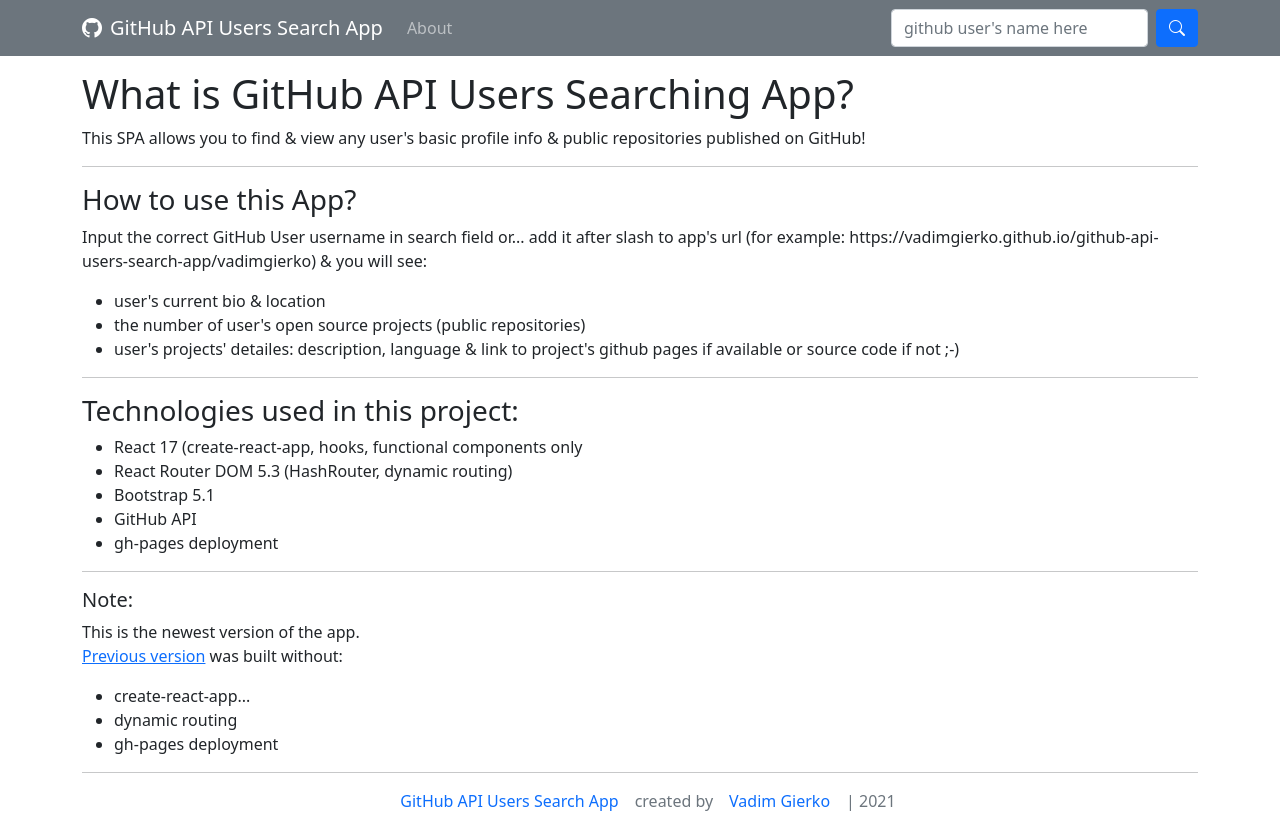
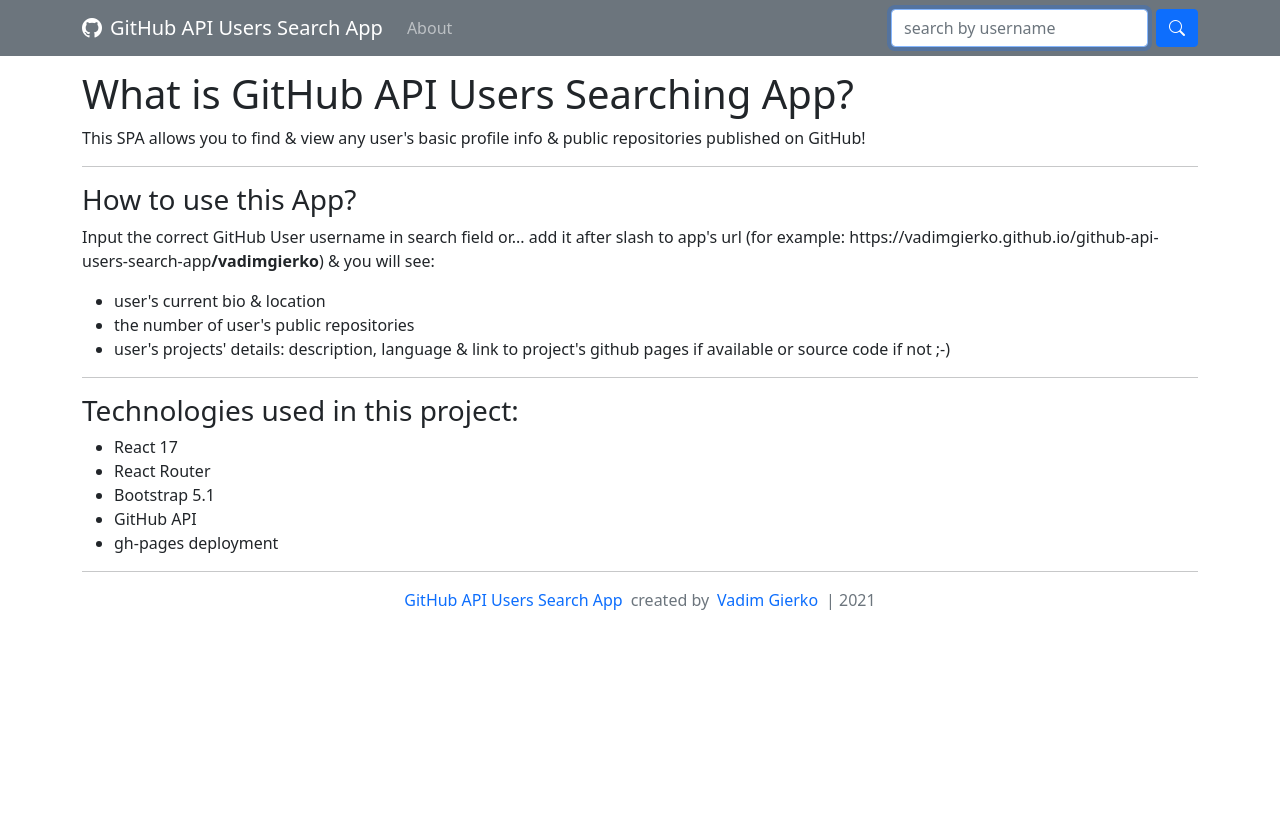
Before and after one commit to vadimgierko/github-api-users-search-app, a React (Create React App) app: page /#/ in a window 1280 px wide. After the commit the page ends 800 px from the top, so only its background shows below. Built offline with nearby package versions, Linux system fonts and the light colour scheme.

Commit message:
auto focus; repo groups & repo card style fixed; info edited; btns added

```diff
--- a/src/components/Bio.js
+++ b/src/components/Bio.js
@@ -5,7 +5,7 @@
                 <div className="card-header">
                     <h3 className="text-center">{props.userName}</h3>
                 </div>
-                <img className="card-img-top" src={props.avatarSrc} />
+                <img className="card-img-top" alt={props.userName + " avatar"} src={props.avatarSrc} />
                 <div className="card-body">
                     <p className="text-primary"><strong>Location:</strong> {props.location}</p>
                     <p className="text-primary"><strong>Public repositories:</strong> {props.reposNum}</p>
--- a/src/components/Footer.js
+++ b/src/components/Footer.js
@@ -4,19 +4,19 @@
             <hr />
             <p className="text-muted text-center">
                 <a
-                    className="nav-link text-center mb-3"
+                    className="me-2 mb-3"
                     href="https://vadimgierko.github.io/github-api-users-search-app/#/"
                     target="_blank"
                     rel="noreferrer"
-                    style={{display: "inline"}}
+                    style={{textDecoration: "none"}}
                 >GitHub API Users Search App</a>
                 created by
                 <a
-                    className="nav-link text-center mb-3"
+                    className="ms-2 me-2 mb-3"
                     href="https://vadimgierko.github.io/frontend-developer-portfolio/"
                     target="_blank"
                     rel="noreferrer"
-                    style={{display: "inline"}}
+                    style={{textDecoration: "none"}}
                 >Vadim Gierko</a>
                 | 2021
             </p>
--- a/src/components/Header.js
+++ b/src/components/Header.js
@@ -1,4 +1,4 @@
-import { useState } from "react";
+import { useState, useEffect, useRef } from "react";
 import { Link } from "react-router-dom";
 
 export default function Header() {
@@ -9,6 +9,12 @@
     };
 
     const [userName, setUserName] = useState();
+
+    const inputRef = useRef(null);
+
+    useEffect(()=>{
+        inputRef.current.focus();
+    }, []);
 
     return (
         <nav className="navbar navbar-expand-lg navbar-dark bg-secondary fixed-top">
@@ -36,14 +42,19 @@
                 <div className={`${isNavCollapsed ? "collapse" : null} navbar-collapse `} id="navbarColor01">
                     <ul className="navbar-nav me-auto">
                         <li className="nav-item">
-                            <Link className="nav-link" to="/about" onClick={isNavCollapsed ? null : () => handleNavCollapse() }>About</Link>
+                            <Link
+                                className="nav-link"
+                                to="/about"
+                                onClick={isNavCollapsed ? null : () => handleNavCollapse()}
+                            >About</Link>
                         </li>
                     </ul>
                     <form className="d-flex">
                         <input
                             type="text"
-                            placeholder="github user's name here"
+                            placeholder="search by username"
                             className={isNavCollapsed ? "form-control me-2" : "form-control me-2"}
+                            ref={inputRef}
                             onChange={(e) => setUserName(e.target.value)}
                         />
                         <Link
--- a/src/components/HomePage.js
+++ b/src/components/HomePage.js
@@ -5,31 +5,19 @@
             <p>This SPA allows you to find & view any user's basic profile info & public repositories published on GitHub!</p>
             <hr />
             <h3>How to use this App?</h3>
-            <p>Input the correct GitHub User username in search field or... add it after slash to app's url (for example: https://vadimgierko.github.io/github-api-users-search-app/vadimgierko) & you will see:</p>
+            <p>Input the correct GitHub User username in search field or... add it after slash to app's url (for example: https://vadimgierko.github.io/github-api-users-search-app<strong>/vadimgierko</strong>) & you will see:</p>
             <ul>
                 <li>user's current bio & location</li>
-                <li>the number of user's open source projects (public repositories)</li>
-                <li>user's projects' detailes: description, language & link to project's github pages if available or source code if not ;-)</li>
+                <li>the number of user's public repositories</li>
+                <li>user's projects' details: description, language & link to project's github pages if available or source code if not ;-)</li>
             </ul>
             <hr />
             <h3>Technologies used in this project:</h3>
             <ul>
-                <li>React 17 (create-react-app, hooks, functional components only</li>
-                <li>React Router DOM 5.3 (HashRouter, dynamic routing)</li>
+                <li>React 17</li>
+                <li>React Router</li>
                 <li>Bootstrap 5.1</li>
                 <li>GitHub API</li>
-                <li>gh-pages deployment</li>
-            </ul>
-            <hr />
-            <h5>Note:</h5>
-            <p>
-                This is the newest version of the app.
-                <br />
-                <a href="https://github.com/vadimgierko/GitHub-Users-Search-App">Previous version</a> was built without:
-            </p>
-            <ul>
-                <li>create-react-app...</li>
-                <li>dynamic routing</li>
                 <li>gh-pages deployment</li>
             </ul>
         </div>
--- a/src/components/Info.js
+++ b/src/components/Info.js
@@ -5,8 +5,8 @@
 
 export default function Info() {
 
-    const {userName} = useParams();
-    console.log(userName);
+    const { userName } = useParams();
+    //console.log(userName);
 
     const [userData, setUserData] = useState();
     const [reposData, setReposData] = useState();
@@ -17,14 +17,14 @@
         fetch(`https://api.github.com/users/${userName}`)
             .then(response => response.json())
             .then(data => {
-                console.log(data);
+                //console.log(data);
                 setUserData(data);
         });
 
         fetch(`https://api.github.com/users/${userName}/repos`)
             .then(response => response.json())
             .then(data => {
-                console.log(data);
+                //console.log(data);
                 setReposData(data);
         });
     }, [userName]);
--- a/src/components/Repo.js
+++ b/src/components/Repo.js
@@ -1,24 +1,23 @@
-export default function Repo({repoData, userName}) {
+export default function Repo({ repoData, userName }) {
     if (repoData) {
         const pagesLink = `https://${userName}.github.io/${repoData.name}/`;
         return (
-            <div className="card me-n3">
+            <div className="card">
                 <div className="card-header">
-                    <p className="font-weight-bold">
-                        {repoData.has_pages ?
-                        <a href={pagesLink} target="_blank" rel="noreferrer">{repoData.name}</a>
-                        :
-                        <a href={repoData.html_url} target="_blank" rel="noreferrer">{repoData.name}</a>
-                        }
-                    </p>
+                    <h5 className="font-weight-bold">{repoData.name}</h5>
+
+                    <p className="text-muted card-text">{repoData.created_at.slice(0, 10)} / {repoData.updated_at.slice(0, 10)}</p>
                 </div>
                 <div className="card-body">
-                    <p><strong>Description:</strong> {repoData.description}.</p>
-                    <p><strong>Language:</strong> {repoData.language}.</p>
+                    <p className="card-text"><strong>Description:</strong> {repoData.description}</p>
+                    <p className="card-text"><strong>Language:</strong> {repoData.language}</p>
                 </div>
                 <div className="card-footer">
-                    <p><strong>Created at</strong> {repoData.created_at}</p>
-                    <p><strong>Last updated at</strong> {repoData.updated_at}</p>
+                    {repoData.has_pages
+                    ? <a className="btn btn-primary me-2" href={pagesLink} target="_blank" rel="noreferrer">Try the app</a>
+                    : null
+                    }
+                    <a className="btn btn-secondary" href={repoData.html_url} target="_blank" rel="noreferrer">See the code</a>
                 </div>
             </div>
         );
--- a/src/components/Repos.js
+++ b/src/components/Repos.js
@@ -1,7 +1,7 @@
 import ReposGroup from "./ReposGroup";
 
 export default function Repos({reposData, userName}) {
-    console.log(reposData);
+    //console.log(reposData);
 
     const repos = reposData.slice();
     const reposGroups = [];
@@ -15,13 +15,10 @@
         }
     }
 
-    console.log(reposGroups);
     return (
         <div className="col-md-8">
             {reposGroups.map((repoGroup, i) => {
-                console.log(repoGroup[0]);
-                console.log(repoGroup[1]);
-                return <ReposGroup repo1={repoGroup[0]} repo2={repoGroup[1]} userName={userName} />
+                return <ReposGroup key={"repo-group-" + i} repo1={repoGroup[0]} repo2={repoGroup[1]} userName={userName} />
             })}
         </div>
     );
--- a/src/components/ReposGroup.js
+++ b/src/components/ReposGroup.js
@@ -1,11 +1,11 @@
 import Repo from "./Repo";
 
 export default function ReposGroup({repo1, repo2, userName}) {
-    console.log("ReposGroup got data:");
-    console.log(repo1);
-    console.log(repo2);
+    //console.log("ReposGroup got data:");
+    //console.log(repo1);
+    //console.log(repo2);
     return (
-        <div className="card-deck mb-2" style={{width: "100%"}}>
+        <div className="card-group mb-2" style={{width: "100%"}}>
             <Repo repoData={repo1} userName={userName}/>
             <Repo repoData={repo2} userName={userName}/>
         </div>
```
Also changed, not shown: 1 other file (tests, documents, lock files or other folders).
